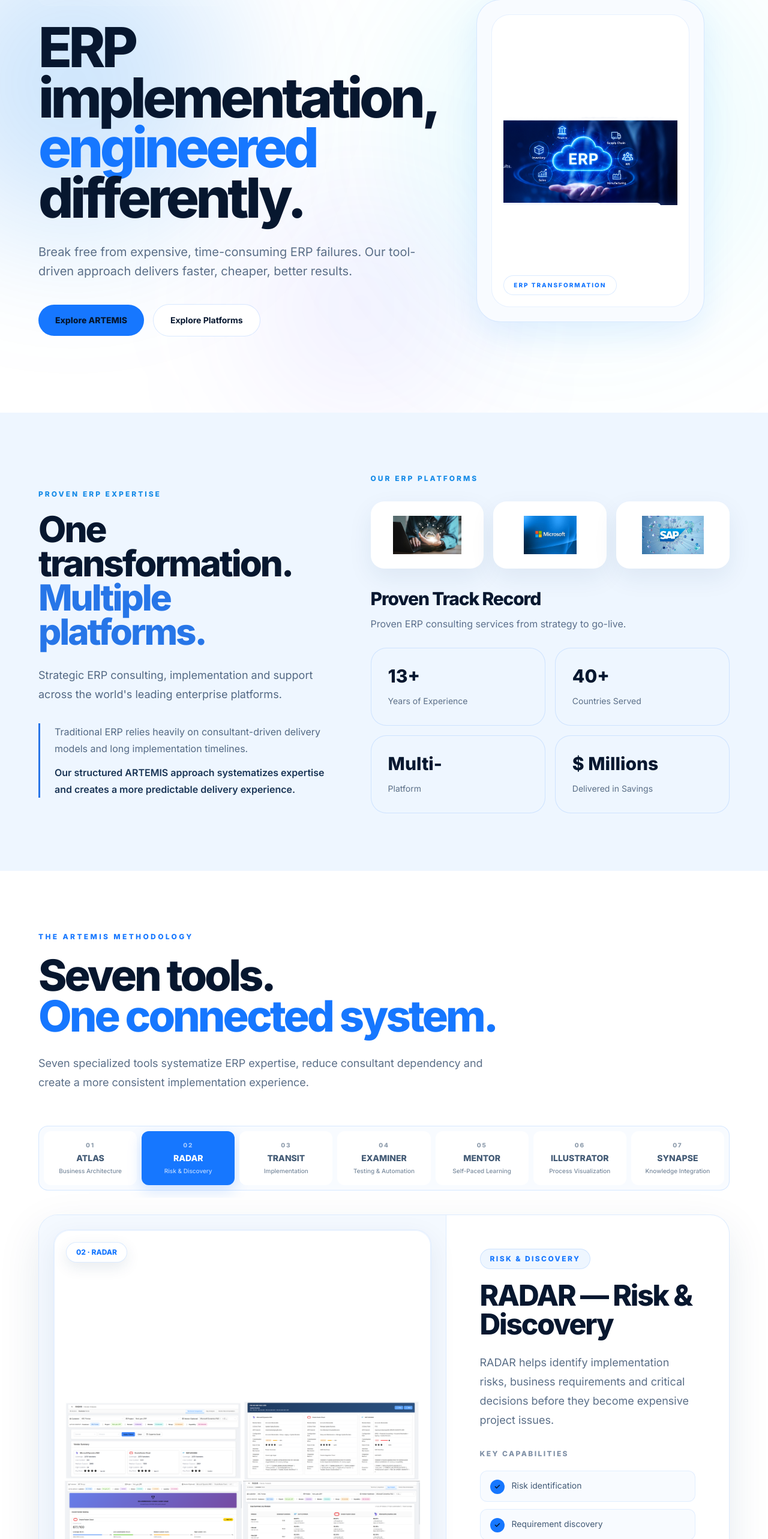
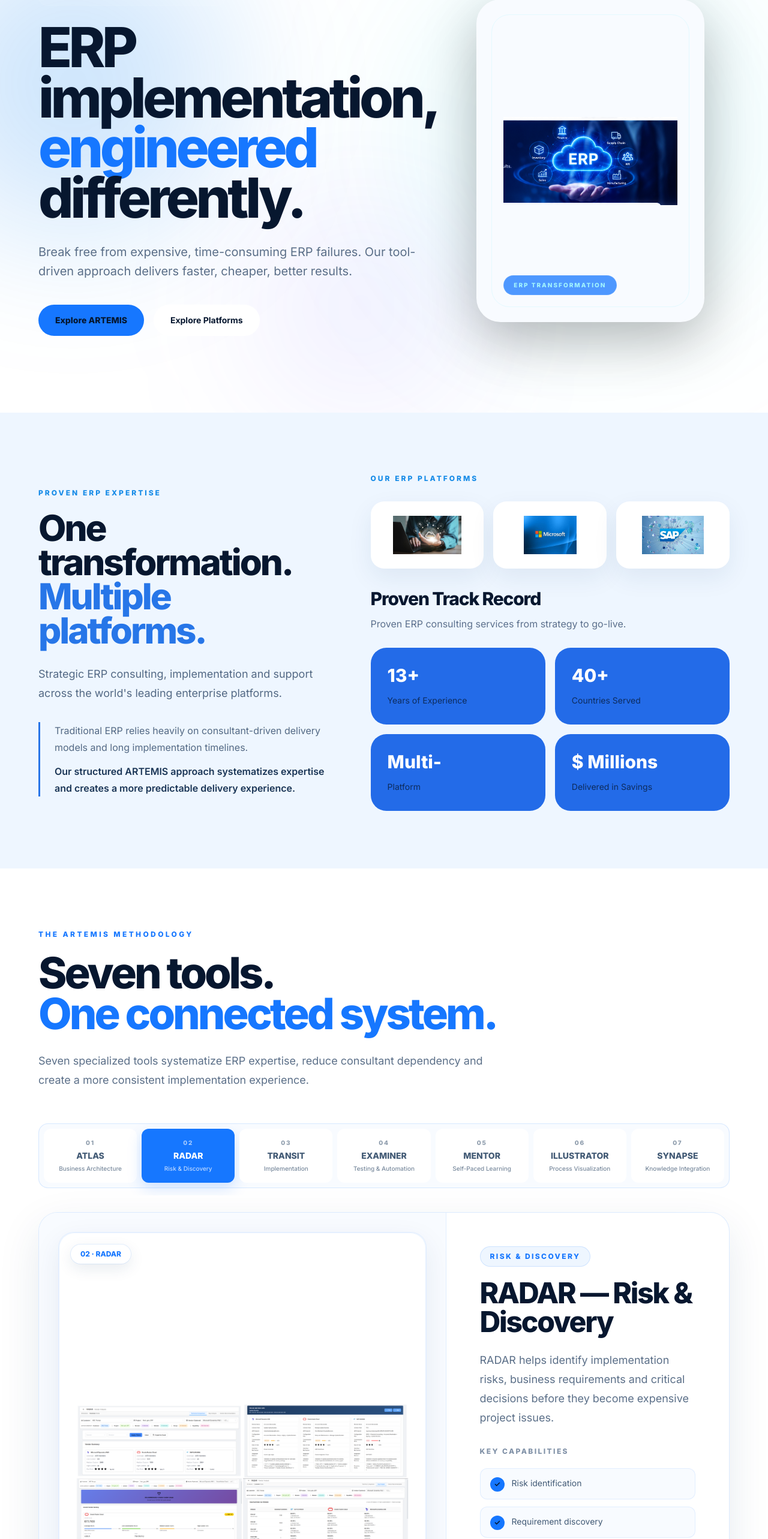
Before and after one commit to koushik192211914/process-point-website, a Next.js app: page / in a window 1280 px wide. Shown: the part 234-2800 px from the top of the page at 60% size. Built offline with nearby package versions, Linux system fonts and the light colour scheme.

Commit message:
Update home page design

```diff
--- a/app/page.tsx
+++ b/app/page.tsx
@@ -259,7 +259,7 @@ export default function HomePage() {
 
                 <a
                   href="#platforms"
-                  className="rounded-full bg-white px-7 py-4 text-sm font-bold text-[#07172f] ring-1 ring-[#1677ff]/15 transition duration-300 hover:bg-white/10"
+                  className="rounded-full bg-white px-7 py-4 text-sm font-bold text-[#07172f] ring-1 ring-[#1677ff]/15 ring-1 ring-white/15 transition duration-300 hover:bg-white/10"
                 >
                   Explore Platforms
                 </a>
@@ -275,12 +275,12 @@ export default function HomePage() {
                 public/assets/erp-implementation.png
             ================================================= */}
 
-            <div className="relative min-h-[520px] overflow-hidden rounded-[40px] border border-[#1677ff]/15 bg-[#f8fbff] p-4 shadow-[0_20px_55px_rgba(22,119,255,0.10)] sm:p-6">
+            <div className="relative min-h-[520px] overflow-hidden rounded-[40px] border border-white/10 bg-[#f8fbff] p-4 shadow-[0_30px_90px_rgba(0,0,0,0.28)] sm:p-6">
 
               {/* Decorative frame */}
-              <div className="absolute inset-4 rounded-[30px] border border-[#1677ff]/15 sm:inset-6" />
+              <div className="absolute inset-4 rounded-[30px] border border-cyan-300/15 sm:inset-6" />
 
-              <div className="relative flex h-[488px] items-center justify-center overflow-hidden rounded-[30px] bg-white sm:h-[488px]">
+              <div className="relative flex h-[488px] items-center justify-center overflow-hidden rounded-[30px] bg-white/5 sm:h-[488px]">
 
                 <img
                   src="/assets/hero-ai-erp.png"
@@ -288,9 +288,9 @@ export default function HomePage() {
                   className="max-h-full max-w-full object-contain p-3 sm:p-5"
                 />
 
-                <div className="pointer-events-none absolute inset-0 rounded-[30px] ring-1 ring-inset ring-[#1677ff]/10" />
+                <div className="pointer-events-none absolute inset-0 rounded-[30px] ring-1 ring-inset ring-white/10" />
 
-                <div className="absolute bottom-5 left-5 rounded-full border border-[#1677ff]/15 bg-white px-4 py-2 text-[10px] font-black uppercase tracking-[0.2em] text-[#1677ff] backdrop-blur-md">
+                <div className="absolute bottom-5 left-5 rounded-full border border-white/10 bg-[#1677ff]/75 px-4 py-2 text-[10px] font-black uppercase tracking-[0.2em] text-cyan-200 backdrop-blur-md">
                   ERP Transformation
                 </div>
 
@@ -443,14 +443,14 @@ export default function HomePage() {
 
                   <div
                     key={label}
-                    className="group rounded-[26px] border border-[#1677ff]/15 bg-[#eef6ff] p-7 text-[#07172f] transition duration-300 hover:-translate-y-2 hover:bg-[#e5f1ff]"
+                    className="group rounded-[26px] bg-[#236be8] p-7 text-white transition duration-300 hover:-translate-y-2 hover:bg-[#155bd0]"
                   >
 
                     <div className="text-3xl font-black">
                       {value}
                     </div>
 
-                    <div className="mt-3 text-sm leading-6 text-[#5b6f88]">
+                    <div className="mt-3 text-sm leading-6 text-[#07172f]/75">
                       {label}
                     </div>
 
@@ -553,19 +553,19 @@ export default function HomePage() {
             <div className="grid lg:grid-cols-[1.18fr_0.82fr]">
 
               {/* IMAGE */}
-              <div className="relative flex min-h-[520px] items-center justify-center border-b border-[#1677ff]/10 bg-[#f4f9ff] p-4 sm:p-6 lg:min-h-[680px] lg:border-b-0 lg:border-r">
-                <div className="relative flex h-full w-full items-center justify-center overflow-hidden rounded-[26px] border border-[#1677ff]/12 bg-white p-2 shadow-[0_15px_45px_rgba(18,55,100,0.08)] sm:p-4">
+              <div className="relative flex min-h-[480px] items-center justify-center border-b border-[#1677ff]/10 bg-[#f8fbff] p-5 sm:p-8 lg:min-h-[620px] lg:border-b-0 lg:border-r">
+                <div className="relative flex h-full w-full items-center justify-center overflow-hidden rounded-[26px] border border-[#1677ff]/12 bg-white p-4 shadow-[0_15px_45px_rgba(18,55,100,0.08)] sm:p-7">
 
                   <img
                     key={selectedTool.image}
                     src={selectedTool.image}
                     alt={`${selectedTool.name} — ${selectedTool.short}`}
-                    className="block h-full max-h-[640px] w-full object-contain object-center transition-all duration-500"
+                    className="block max-h-[560px] w-full object-contain object-center transition-all duration-500"
                   />
 
                   <div className="pointer-events-none absolute inset-0 rounded-[26px] ring-1 ring-inset ring-[#1677ff]/10" />
 
-                  <div className="absolute left-5 top-5 rounded-full border border-[#1677ff]/15 bg-white px-4 py-2 text-xs font-black text-[#1677ff] shadow-[0_8px_24px_rgba(18,55,100,0.10)]">
+                  <div className="absolute left-5 top-5 rounded-full bg-white px-4 py-2 text-xs font-black text-[#1677ff] shadow-[0_8px_24px_rgba(18,55,100,0.10)] ring-1 ring-[#1677ff]/10">
                     {selectedTool.number} · {selectedTool.name}
                   </div>
                 </div>
@@ -746,7 +746,7 @@ export default function HomePage() {
 
                   </div>
 
-                  <div className="absolute left-7 top-7 flex h-11 w-11 items-center justify-center rounded-full bg-[#eef6ff] text-xs font-black text-[#1677ff] ring-1 ring-[#1677ff]/15 shadow-lg backdrop-blur-md">
+                  <div className="absolute left-7 top-7 flex h-11 w-11 items-center justify-center rounded-full bg-[#07172f]/90 text-xs font-black text-[#1677ff] shadow-lg backdrop-blur-md">
                     {item.number}
                   </div>
 
@@ -836,7 +836,7 @@ export default function HomePage() {
                 className="group flex gap-6"
               >
 
-                <div className="flex h-16 w-16 shrink-0 items-center justify-center rounded-2xl bg-[#2877e8] text-sm font-black text-[#07172f] transition duration-300 group-hover:scale-110 group-hover:bg-[#1677ff]">
+                <div className="flex h-16 w-16 shrink-0 items-center justify-center rounded-2xl bg-[#2877e8] text-sm font-black text-[#07172f] transition duration-300 group-hover:scale-110 group-hover:bg-[#07172f]">
                   {item.number}
                 </div>
 
@@ -1006,12 +1006,12 @@ export default function HomePage() {
 
       <section
         id="contact"
-        className="relative overflow-hidden bg-[#f4f9ff] border-t border-[#1677ff]/10"
+        className="relative overflow-hidden bg-[#07172f]"
       >
 
-        <div className="absolute left-0 top-0 h-[400px] w-[400px] rounded-full bg-[#1677ff]/8 blur-[130px]" />
+        <div className="absolute left-0 top-0 h-[400px] w-[400px] rounded-full bg-cyan-400/10 blur-[130px]" />
 
-        <div className="absolute right-0 bottom-0 h-[400px] w-[400px] rounded-full bg-[#1677ff]/6 blur-[130px]" />
+        <div className="absolute right-0 bottom-0 h-[400px] w-[400px] rounded-full bg-blue-500/10 blur-[130px]" />
 
 
         <div className="relative mx-auto max-w-[1200px] px-6 py-28 text-center sm:px-10">
@@ -1033,7 +1033,7 @@ export default function HomePage() {
 
             <a
               href="/contact"
-              className="inline-flex rounded-full bg-[#1677ff] px-8 py-4 font-black text-white transition duration-300 hover:-translate-y-1 hover:bg-[#075dcc]"
+              className="inline-flex rounded-full bg-[#1677ff] px-8 py-4 font-black text-[#07172f] transition duration-300 hover:-translate-y-1 hover:bg-white"
             >
               Talk to an Expert →
             </a>
```
